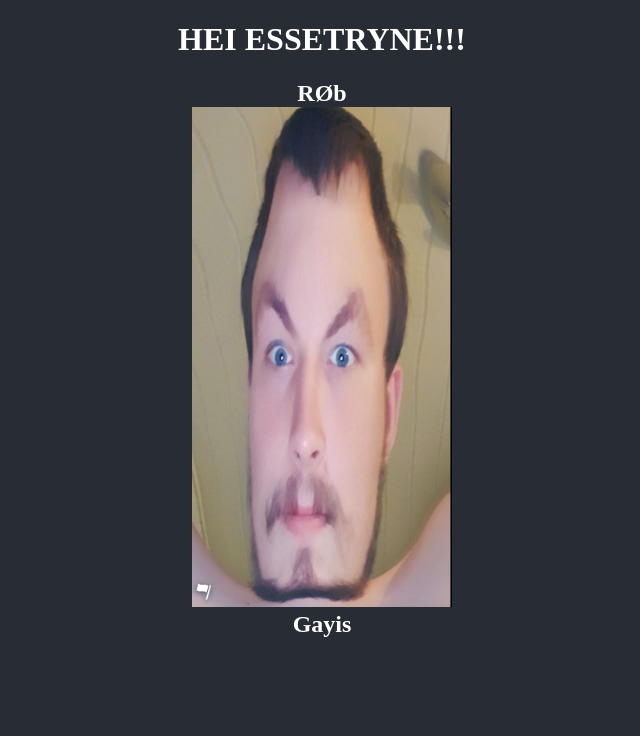
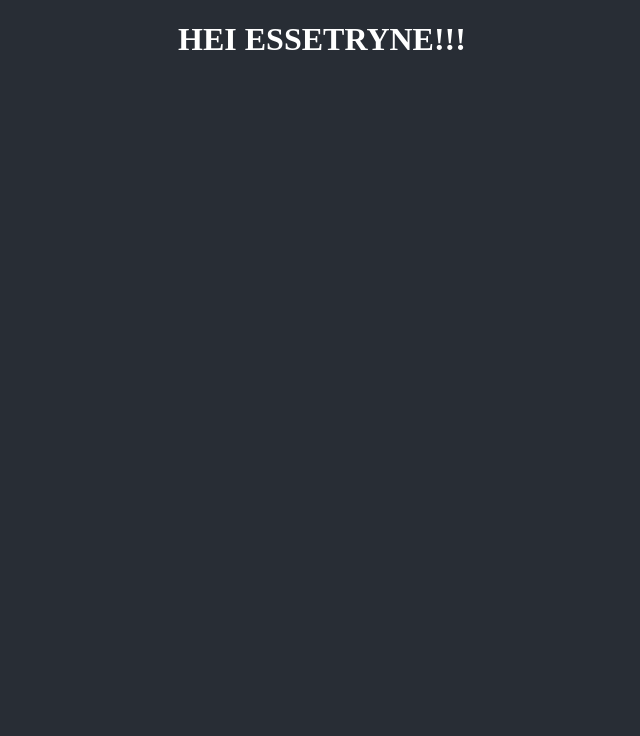
Before and after one commit to jonesmaXd/bursdagsinv_23, a React (Create React App) app: page / in a window 1280 px wide. Shown: the top 736 px of the page, without its empty margins (318-958 px from the left). Built offline with nearby package versions, Linux system fonts and the light colour scheme; grey boxes are pictures that could not be loaded.

Commit message:
Fade effect

```diff
--- a/src/components/PictureCard.js
+++ b/src/components/PictureCard.js
@@ -9,7 +9,7 @@ import React from "react";
 export default function PictureCard(props) {
     return(
         <div className={"picturecard"} >
-            <section className={"rakkersection"}>
+            <section className={"fade-in"}>
                 <h2 className={"rakkerText"}>{props.name}</h2>
                 <img src={props.img} className="rakkerpic"  alt={"picture of rakker"}/>
                 <h2 className={"rakkerText"}>{props.description}</h2>
--- a/src/stylecheet.css
+++ b/src/stylecheet.css
@@ -68,3 +68,12 @@ body {
     color: white;
     margin: 0 10px 0 10px;
 }
+
+.fade-in {
+    opacity: 0;
+    transition: opacity 0.5s ease-in-out;
+}
+
+.fade-in:hover {
+    opacity: 1;
+}
```
